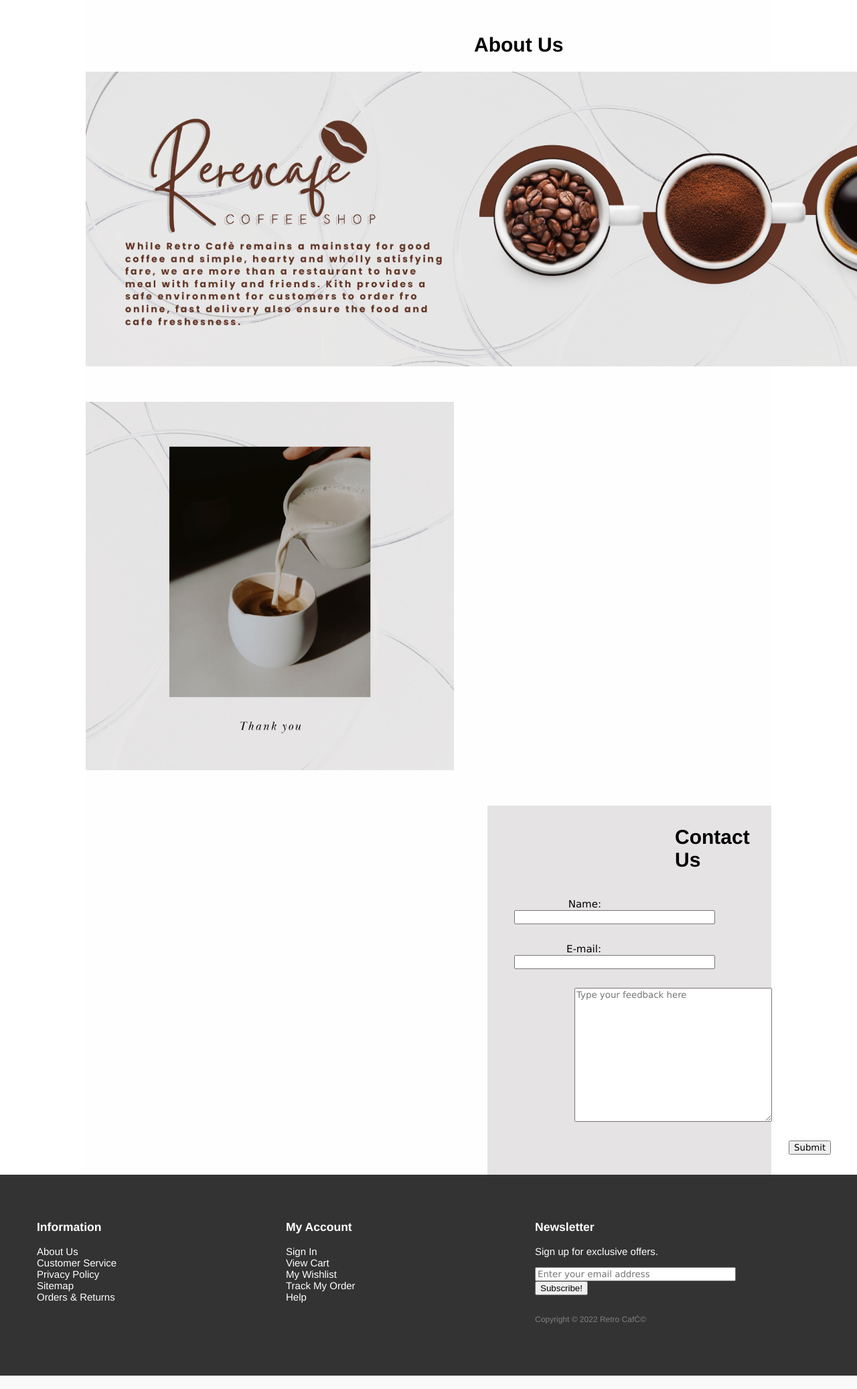
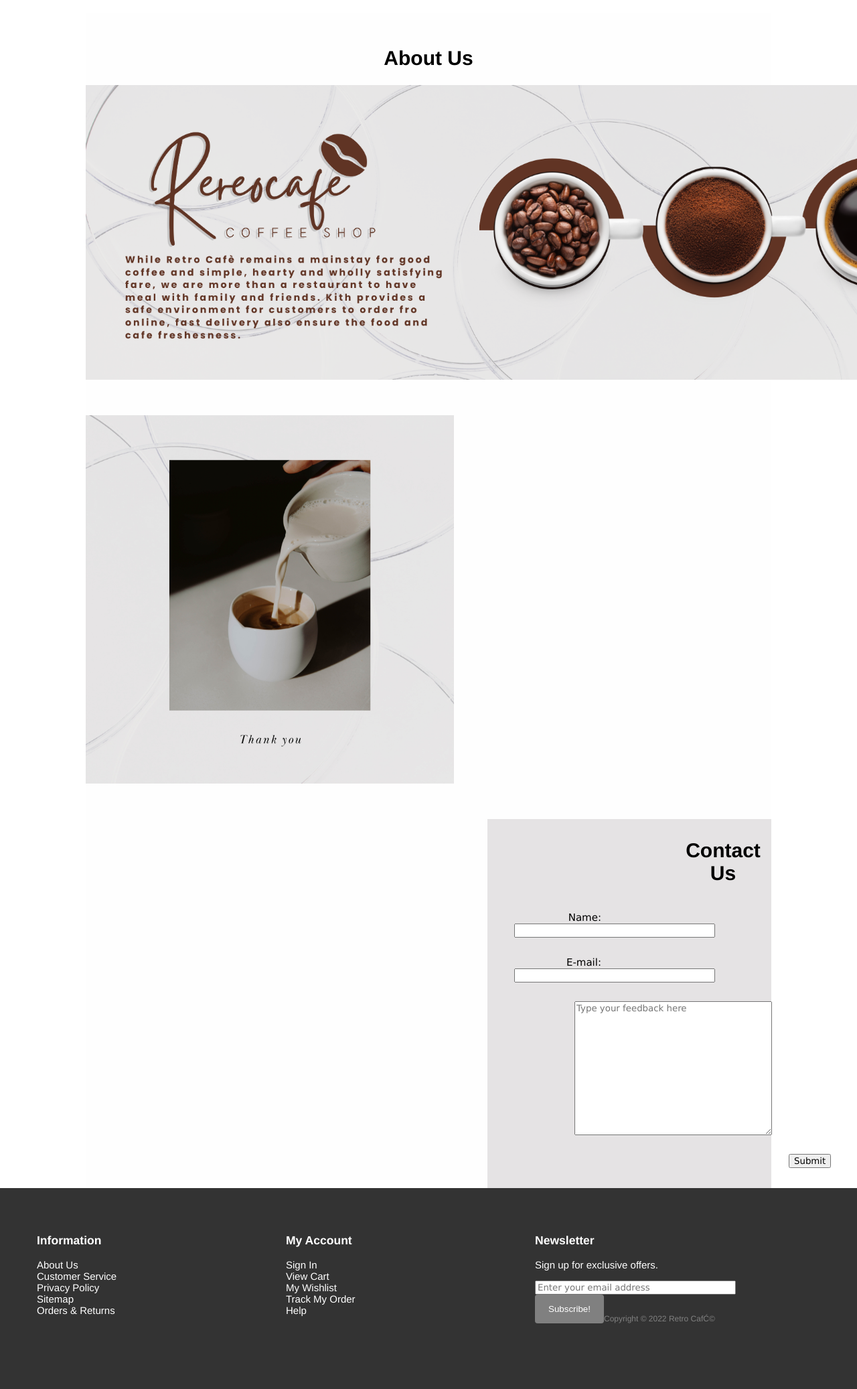
Before and after one commit to jason45992/RetroCafe, a PHP site: page /aboutus.html in a window 1280 px wide; the page is wider, and only the part inside the window is pictured. Shown: the part 50-2124 px from the top of that part at 67% size. Run offline with PHP 8.4, Linux system fonts and the light colour scheme.

Commit message:
Update style sheet

```diff
--- a/confirmation.html
+++ b/confirmation.html
@@ -38,9 +38,6 @@
     </nav>
 
     <!-- Content -->
-    <div class="menu-bar checkout">
-        <img src="menu.jpg" alt="Menu">
-    </div>
     <div class="confirmation-title">
         <h1>Thank you for your order</h1>
         <p>We are sending an email confirmation to albert.tan@gamil.com whith this information shortly.</p>
--- a/mystyle.css
+++ b/mystyle.css
@@ -10,12 +10,13 @@ header img {
 	background-color: #fefefe;
 	width: 80%;
 	margin: auto;
+	min-height: 600px;
 
 }
 
 #wrapper h1 {
-	margin-top: 0px;
-	padding: 50px 0px 0px 580px;
+	text-align: center;
+	padding-top: 50px;
 }
 
 
@@ -24,7 +25,7 @@ header img {
 	width: 600px;
 }
 
-#leftcolumn img{
+#leftcolumn img {
 	width: 550px;
 }
 
@@ -37,7 +38,7 @@ header img {
 }
 
 #rightcolumn h1 {
-	padding:30px 0px 0px 280px;
+	padding: 30px 0px 0px 280px;
 }
 
 
@@ -63,7 +64,8 @@ input[type=submit] {
 	margin-left: 410px;
 }
 
-input, textarea {
+input,
+textarea {
 	font-family: Verdana, Arial, sans-serif;
 	margin-top: 10px;
 	display: block;
@@ -78,10 +80,23 @@ textarea {
 	min-height: 20%;
 }
 
+button {
+	float: left;
+	background-color: gray;
+	color: white;
+	padding: 14px 20px;
+	border: none;
+	border-radius: 4px;
+	cursor: pointer;
+}
+
+button:hover {
+	background-color: #333;
+}
+
 /*Account Page*/
 #account_content>table {
-	width: 1500px;
-	margin-left: -100px;
+	width: 100%;
 }
 
 #account_content>table tr td {
@@ -95,7 +110,8 @@ textarea {
 	margin: auto;
 }
 
-#adminConsole_content>input, textarea {
+#adminConsole_content>input,
+textarea {
 	font-family: Verdana, Arial, sans-serif;
 	margin-top: 10px;
 	display: flex;
--- a/styles.css
+++ b/styles.css
@@ -150,7 +150,7 @@ footer a {
 }
 
 .form-wapper .btn {
-    background-color: #04AA6D;
+    background-color: #603424;
     color: white;
     padding: 16px 20px;
     border: none;
@@ -176,6 +176,10 @@ footer a {
 .signup .left {
     width: 300px;
     padding: 100px 30px;
+}
+
+.signup .left h1{
+    font-size: xxx-large;
 }
 
 .signup .right {
```
